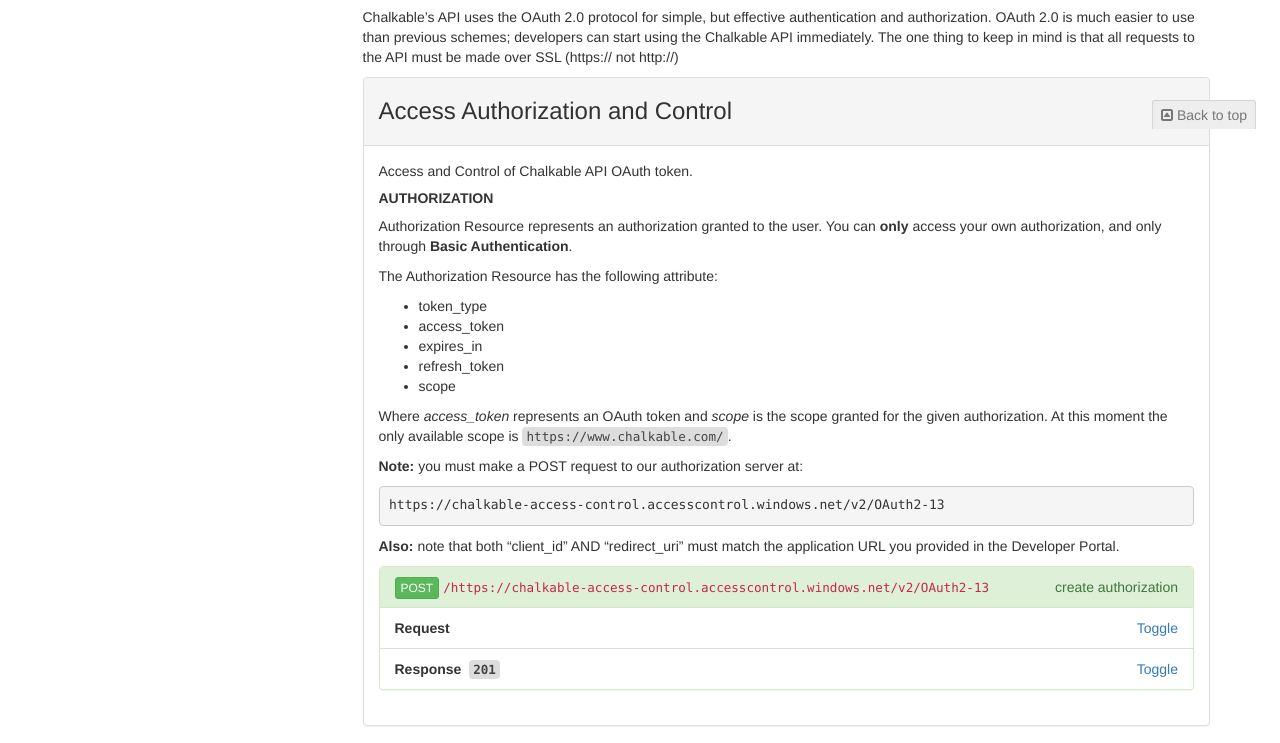
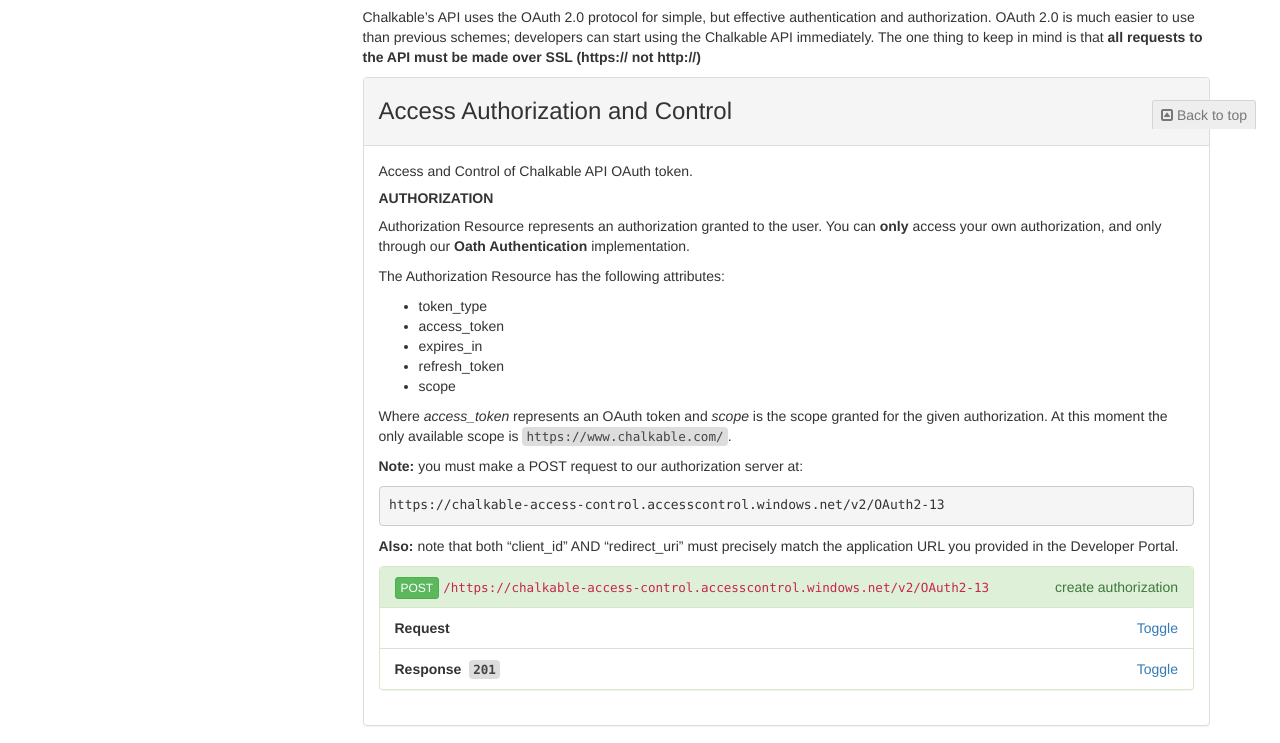
Before and after one commit to jforaker/Chalkable-Developer-Documentation, a plain HTML site: page index.html in a window 1280 px wide. Shown: the part 671-1414 px from the top of the page. Drawn offline with nearby package versions, Linux system fonts and the light colour scheme.

Commit message:
fix typo

```diff
--- a/index.html
+++ b/index.html
@@ -116,10 +116,11 @@ and deeply integrate into the core Chalkable experience. Using the API, your app
 <h2 id="authentication">Authentication</h2>
 <p>Chalkable’s API uses the OAuth 2.0 protocol for simple, but effective authentication and authorization.
 OAuth 2.0 is much easier to use than previous schemes; developers can start using the Chalkable API immediately.
-The one thing to keep in mind is that all requests to the API must be made over SSL (https:// not http://)</p>
+The one thing to keep in mind is that <strong>all requests to the API must be made over SSL (https:// not http://)</strong></p>
 </div></div><div><div class="panel panel-default"><div class="panel-heading"><h3 id="access-authorization-and-control">Access Authorization and Control&nbsp;<a href="#access-authorization-and-control"><i class="fa fa-link"></i></a></h3></div><div class="panel-body"><p>Access and Control of Chalkable API OAuth token.</p>
-<h4 id="access-authorization-and-control-authorization">Authorization&nbsp;<a href="#access-authorization-and-control-authorization"><i class="fa fa-link"></i></a></h4><p>Authorization Resource represents an authorization granted to the user. You can <strong>only</strong> access your own authorization, and only through <strong>Basic Authentication</strong>.</p>
-<p>The Authorization Resource has the following attribute:</p>
+<h4 id="access-authorization-and-control-authorization">Authorization&nbsp;<a href="#access-authorization-and-control-authorization"><i class="fa fa-link"></i></a></h4><p>Authorization Resource represents an authorization granted to the user.
+You can <strong>only</strong> access your own authorization, and only through our <strong>Oath Authentication</strong> implementation.</p>
+<p>The Authorization Resource has the following attributes:</p>
 <ul>
 <li>token_type</li>
 <li>access_token</li>
@@ -127,11 +128,12 @@ The one thing to keep in mind is that all requests to the API must be made over
 <li>refresh_token</li>
 <li>scope</li>
 </ul>
-<p>Where <em>access_token</em> represents an OAuth token and <em>scope</em> is the scope granted for the given authorization. At this moment the only available scope is <code>https://www.chalkable.com/</code>.</p>
+<p>Where <em>access_token</em> represents an OAuth token and <em>scope</em> is the scope granted for the given authorization.
+At this moment the only available scope is <code>https://www.chalkable.com/</code>.</p>
 <p><strong>Note:</strong> you must make a POST request to our authorization server at:</p>
 <pre><code class="lang-no-highlight">https://chalkable-access-control.accesscontrol.windows.net/v2/OAuth2-13
 </code></pre>
-<p><strong>Also:</strong> note that both “client_id” AND “redirect_uri” must match the application URL you provided in the Developer Portal.</p>
+<p><strong>Also:</strong> note that both “client_id” AND “redirect_uri” must precisely match the application URL you provided in the Developer Portal.</p>
 <section id="access-authorization-and-control-authorization-post" class="panel panel-success"><div class="panel-heading"><div style="float:right"><span style="text-transform: lowercase">Create Authorization</span></div><div style="float:left"><a href="#access-authorization-and-control-authorization-post" class="btn btn-xs btn-success">POST</a></div><div style="overflow:hidden"><code>/https://chalkable-access-control.accesscontrol.windows.net/v2/OAuth2-13</code></div></div><ul class="list-group"><li class="list-group-item"><strong>Request</strong><a data-toggle="collapse" data-target="#884cc3f65632717d06ff044d979f025b" class="pull-right">Toggle</a></li><li id="884cc3f65632717d06ff044d979f025b" class="list-group-item panel-collapse collapse"><h5>Body</h5><pre><code>{
     <span class="hljs-string">"client_id"</span> = [Your App <span class="hljs-built_in">URL</span>] asdf
     <span class="hljs-string">"client_secret"</span> = [Your API key]
```
